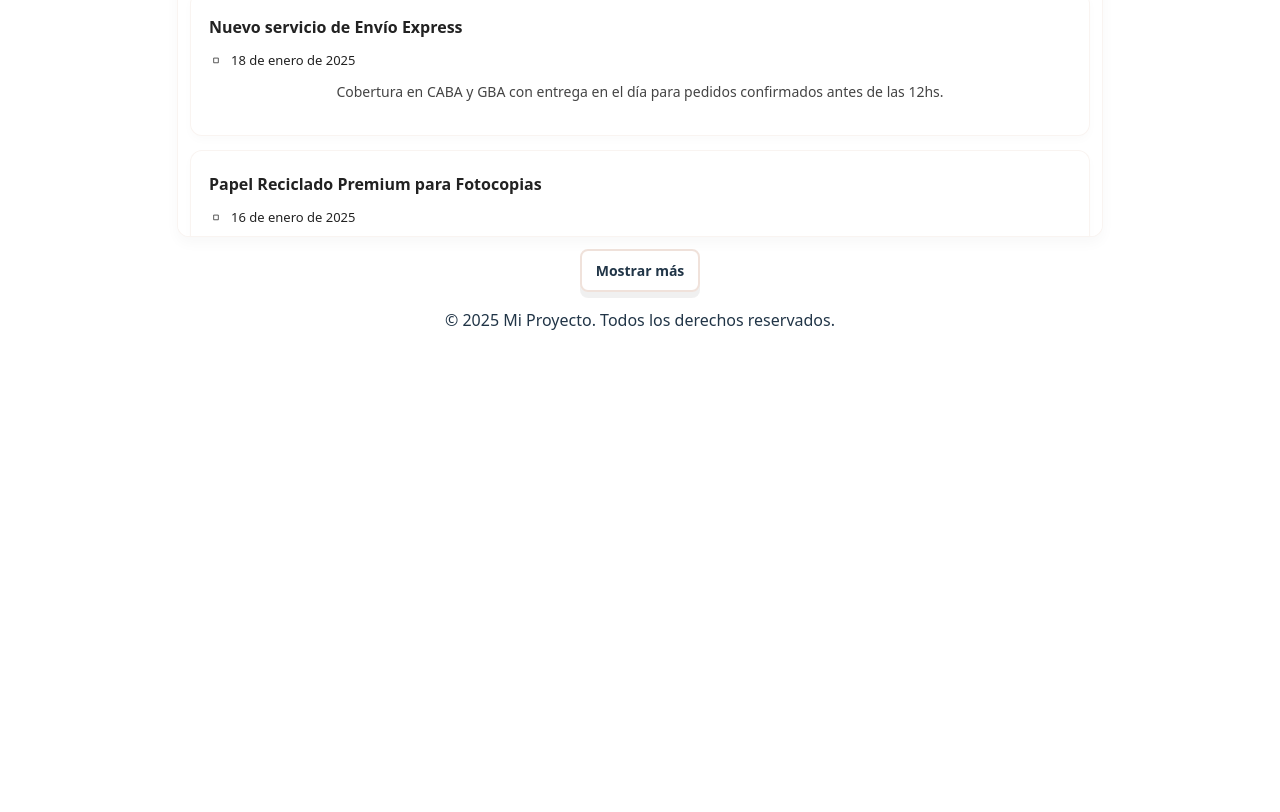
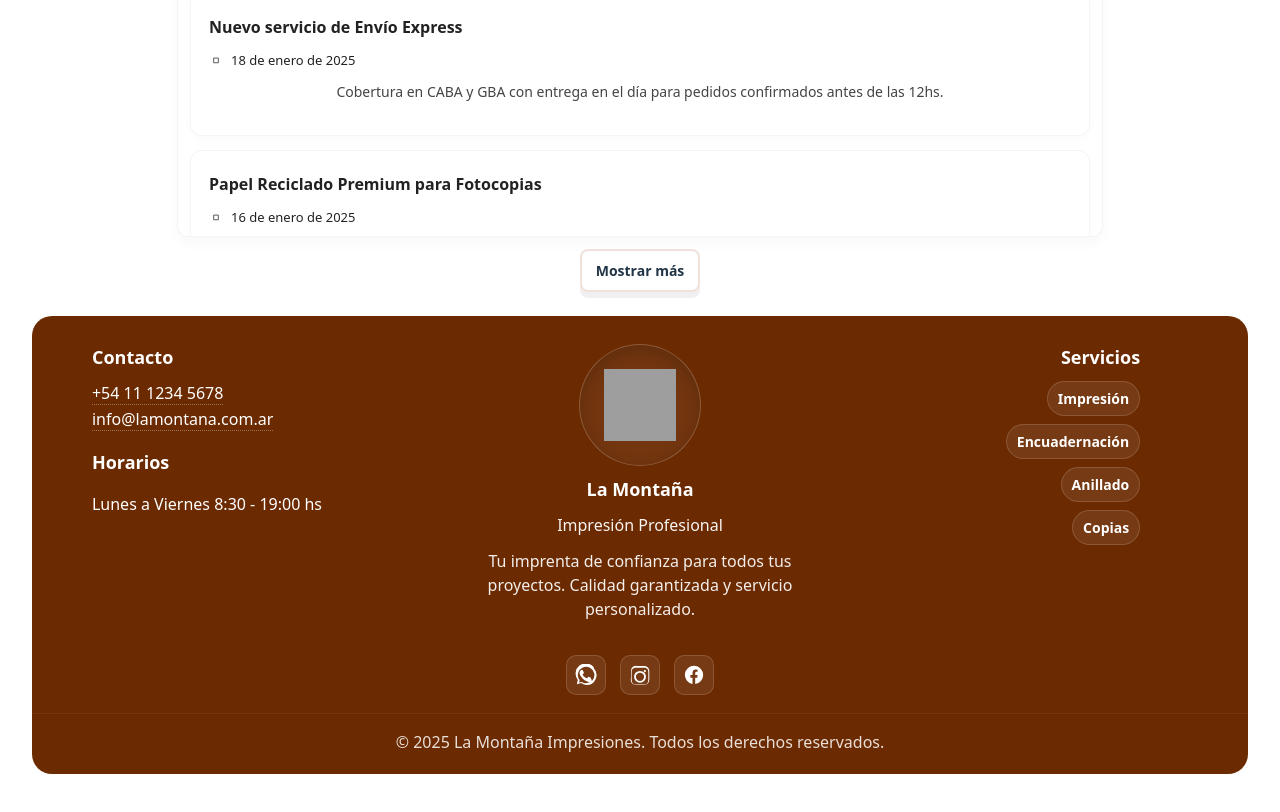
Before and after one commit to agustinfacu/parcial-1-pd-acn4bv-herms-tejero, a React (Vite) app in the folder vite-project/: page / in a window 1280 px wide. Shown: the part 1492-2304 px from the top of the page. Before the commit the page ends 1872 px from the top, so only its background shows below. Built offline with nearby package versions, Linux system fonts and the light colour scheme; grey boxes are pictures that could not be loaded.

Commit message:
fix(footer): Corregi la ruta de importacion del footerData en los subcomponentes del footer

```diff
--- a/vite-project/src/App.jsx
+++ b/vite-project/src/App.jsx
@@ -2,6 +2,7 @@ import React from "react";
 import Header from "./components/Header";
 import SectionNews from "./components/SectionNews/SectionNews"; // ✅ Import del componente news
 import SectionHero from "./components/SectionHero/Sectionhero"; // ✅ Import del componente hero
+import Footer from "./components/Footer"; // ✅ importa el componente Footer
 
 import "./App.css";
 
@@ -26,13 +27,10 @@ function App() {
       {/* 📰 Noticias, Descuentos y Novedades */}
       <SectionNews />
 
-      {/* Footer */}
-      <footer className="footer">
-        <p>© 2025 Mi Proyecto. Todos los derechos reservados.</p>
-      </footer>
+      {/* Footer (modular, reutilizable en todas las vistas) */}
+      <Footer />
     </>
   );
 }
 
-
 export default App;
--- a/vite-project/src/components/Footer/FooterBrand/index.jsx
+++ b/vite-project/src/components/Footer/FooterBrand/index.jsx
@@ -21,7 +21,7 @@
  */
 
 import React from "react";
-import { brandData } from "@/lib/footerData";
+import { brandData } from "/src/lib/footerData.js";
 import "./FooterBrand.css"; // ← Estilos específicos del bloque de marca
 
 // =============================================================================
--- a/vite-project/src/components/Footer/FooterContact/index.jsx
+++ b/vite-project/src/components/Footer/FooterContact/index.jsx
@@ -19,7 +19,7 @@
  */
 
 import React from "react";
-import { contactData } from "@/lib/footerData";
+import { contactData } from "/src/lib/footerData.js";
 import "./FooterContact.css"; // ← Estilos del bloque de contacto
 
 // =============================================================================
--- a/vite-project/src/components/Footer/FooterServices/index.jsx
+++ b/vite-project/src/components/Footer/FooterServices/index.jsx
@@ -18,7 +18,7 @@
  */
 
 import React from "react";
-import { services } from "@/lib/footerData";
+import { services } from "/src/lib/footerData.js";
 import "./FooterServices.css"; // ← Estilos del bloque de servicios
 
 // =============================================================================
--- a/vite-project/src/components/Footer/FooterSocials/index.jsx
+++ b/vite-project/src/components/Footer/FooterSocials/index.jsx
@@ -21,7 +21,7 @@
  */
 
 import React from "react";
-import { socialLinks } from "@/lib/footerData";
+import { socialLinks } from "/src/lib/footerData.js";
 import "./FooterSocials.css"; // ← Estilos específicos de la barra de redes
 
 // =============================================================================
--- a/vite-project/src/components/Footer/index.jsx
+++ b/vite-project/src/components/Footer/index.jsx
@@ -34,8 +34,7 @@ import FooterServices from "./FooterServices";  // ./FooterServices/index.jsx
 import FooterSocials from "./FooterSocials";    // ./FooterSocials/index.jsx
 
 // Datos de marca para el copy
-import { brandData } from "@/lib/footerData";
-
+import { brandData } from "/src/lib/footerData.js";
 // =============================================================================
 //  Render principal
 // =============================================================================
```
